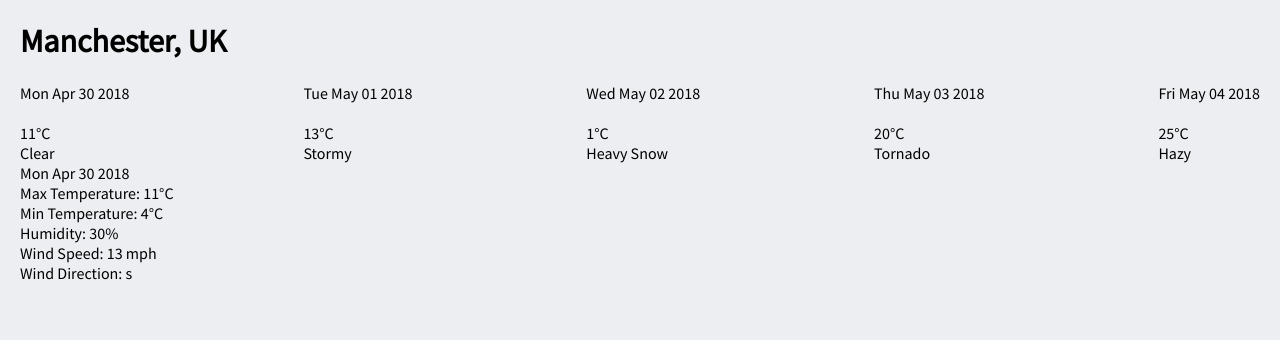
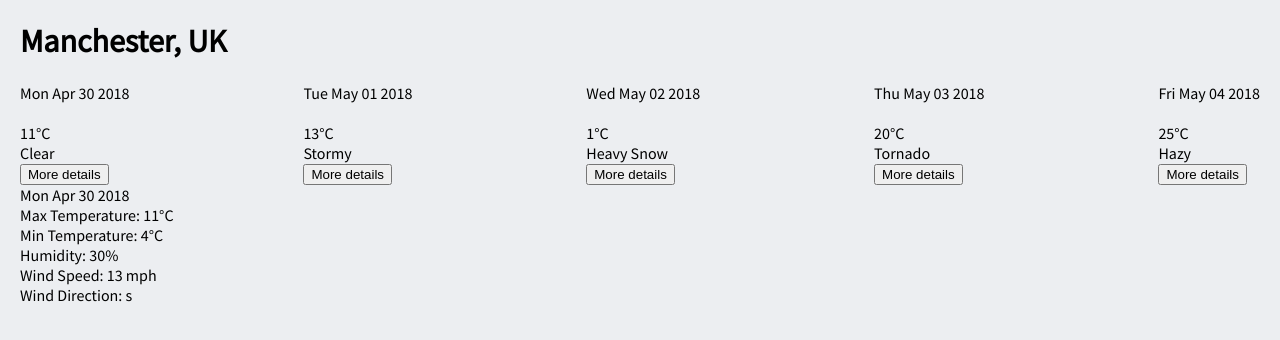
Before and after one commit to mxkoder/weather-app, a React (Create React App) app: page / in a window 1280 px wide. Shown: the top 340 px of the page. Built offline with nearby package versions, Linux system fonts and the light colour scheme; some icons are missing.

Commit message:
event handler added to render forecast details for date selected

```diff
--- a/src/components/App.js
+++ b/src/components/App.js
@@ -1,17 +1,29 @@
 import "../styles/App.css";
-import React from "react";
+import React, { useState } from "react";
 import PropTypes from "prop-types";
 import LocationDetails from "./LocationDetails";
 import ForecastSummaries from "./ForecastSummaries";
 import ForecastDetails from "./ForecastDetails";
 
 function App({ location, forecasts }) {
+  const [selectedDate, setSelectedDate] = useState(forecasts[0].date);
+  const selectedForecast = forecasts.find(
+    (forecast) => forecast.date === selectedDate
+  );
+
+  const handleForecastSelect = (date) => {
+    setSelectedDate(date);
+  };
+
   const { city, country } = location;
   return (
     <div className="weather-app">
       <LocationDetails city={city} country={country} />
-      <ForecastSummaries forecasts={forecasts} />
-      <ForecastDetails forecast={forecasts[0]} />
+      <ForecastSummaries
+        forecasts={forecasts}
+        onForecastSelect={handleForecastSelect}
+      />
+      <ForecastDetails forecast={selectedForecast} />
     </div>
   );
 }
--- a/src/components/ForecastSummaries.js
+++ b/src/components/ForecastSummaries.js
@@ -3,7 +3,7 @@
 import ForecastSummary from "./ForecastSummary";
 import "../styles/ForecastSummaries.css";
 
-function ForecastSummaries({ forecasts }) {
+function ForecastSummaries({ forecasts, onForecastSelect }) {
   return (
     <div className="forecast-summaries">
       {forecasts.map((forecast) => (
@@ -12,6 +12,7 @@
           date={forecast.date}
           description={forecast.description}
           icon={forecast.icon}
+          onSelect={onForecastSelect}
           temperature={forecast.temperature}
         />
       ))}
@@ -31,6 +32,7 @@
       }),
     })
   ).isRequired,
+  onForecastSelect: PropTypes.func.isRequired,
 };
 
 export default ForecastSummaries;
--- a/src/components/ForecastSummary.js
+++ b/src/components/ForecastSummary.js
@@ -3,7 +3,7 @@
 import WeatherIcon from "react-icons-weather";
 
 function ForecastSummary(props) {
-  const { date, description, icon, temperature } = props;
+  const { date, description, icon, temperature, onSelect } = props;
 
   const formattedDate = new Date(date).toDateString();
 
@@ -17,6 +17,9 @@
         {temperature.max}&deg;C
       </div>
       <div className="forecast-summary__description">{description}</div>
+      <button type="button" onClick={() => onSelect(date)}>
+        More details
+      </button>
     </div>
   );
 }
@@ -29,6 +32,7 @@
     min: PropTypes.number,
     max: PropTypes.number,
   }).isRequired,
+  onSelect: PropTypes.func.isRequired,
 };
 
 export default ForecastSummary;
```
Also changed, not shown: 1 other file (tests, documents, lock files or other folders).
